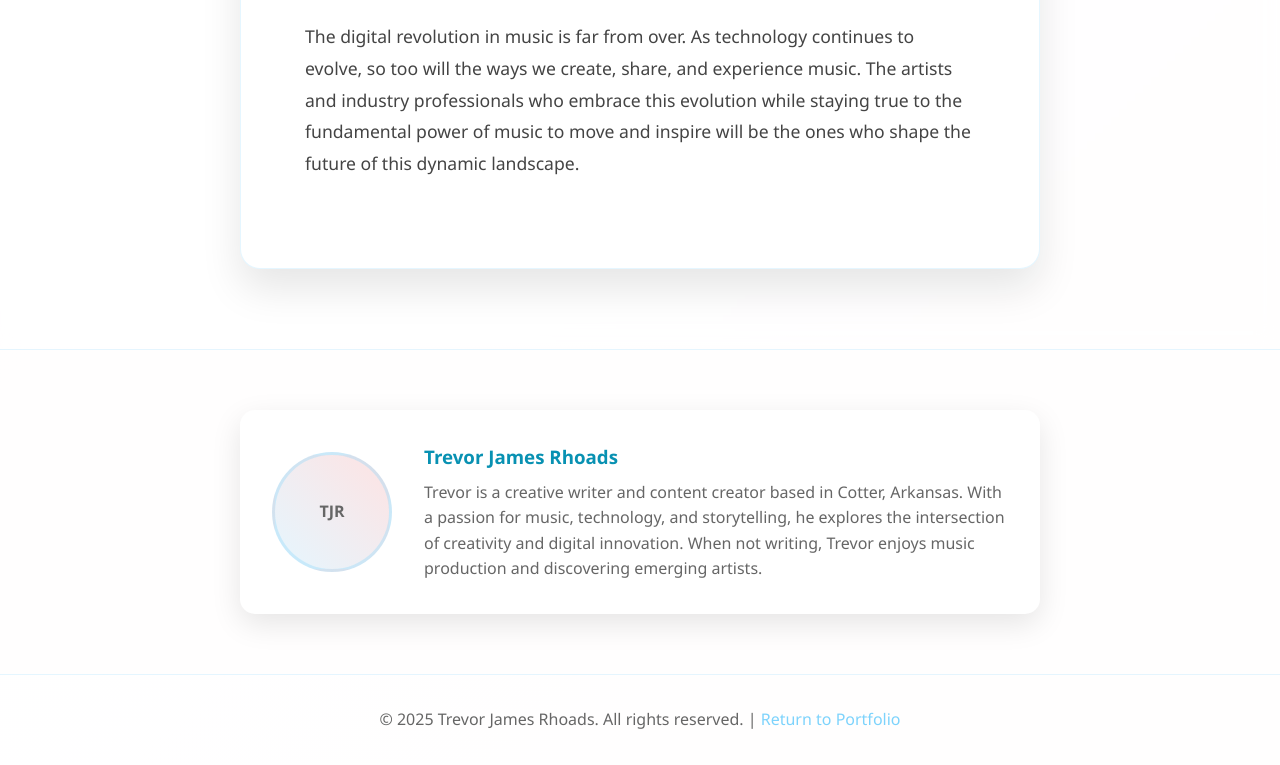
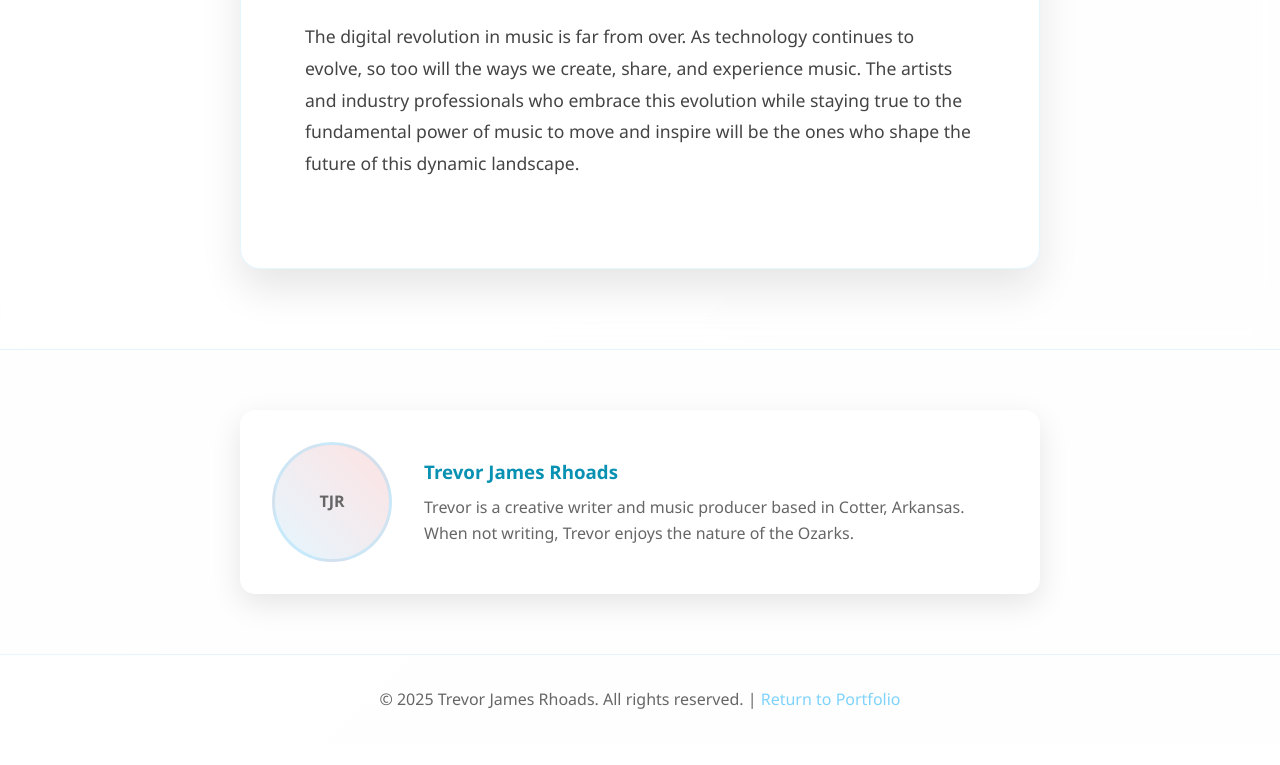
Before and after one commit to TrevorJamesRhoads/TrevorJamesRhoads.github.io, a plain HTML site: page articles/Example.html in a window 1280 px wide. Shown: the part 4129-4894 px from the top of the page. After the commit the page ends 4873 px from the top, so only its background shows below. Drawn offline with Linux system fonts and the light colour scheme.

Commit message:
Update Example.html

```diff
--- a/articles/Example.html
+++ b/articles/Example.html
@@ -417,7 +417,7 @@
                 </div>
                 <div class="bio-text">
                     <h3>Trevor James Rhoads</h3>
-                    <p>Trevor is a creative writer and content creator based in Cotter, Arkansas. With a passion for music, technology, and storytelling, he explores the intersection of creativity and digital innovation. When not writing, Trevor enjoys music production and discovering emerging artists.</p>
+                    <p>Trevor is a creative writer and music producer based in Cotter, Arkansas. When not writing, Trevor enjoys the nature of the Ozarks.</p>
                 </div>
             </div>
         </div>
```
